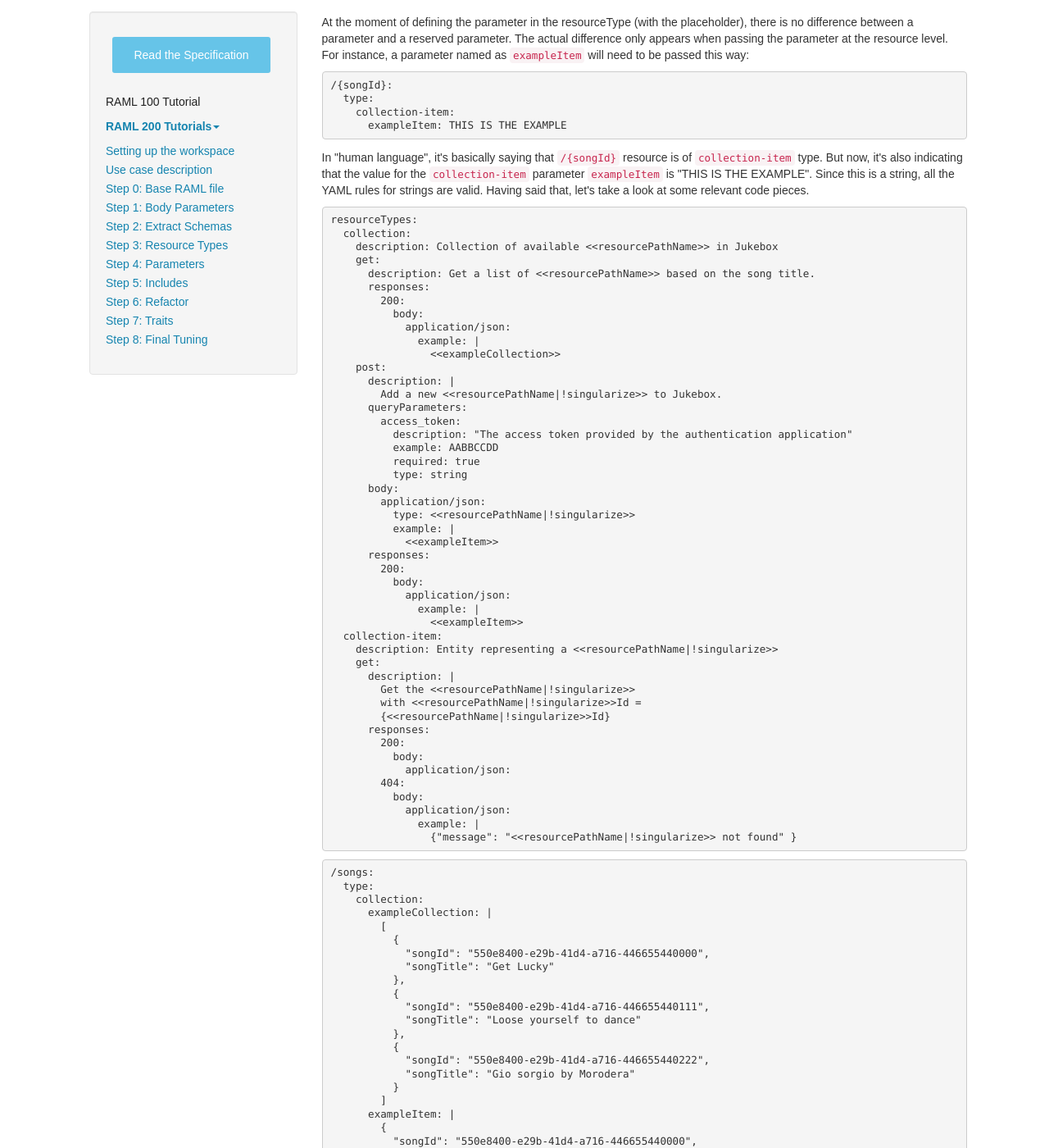
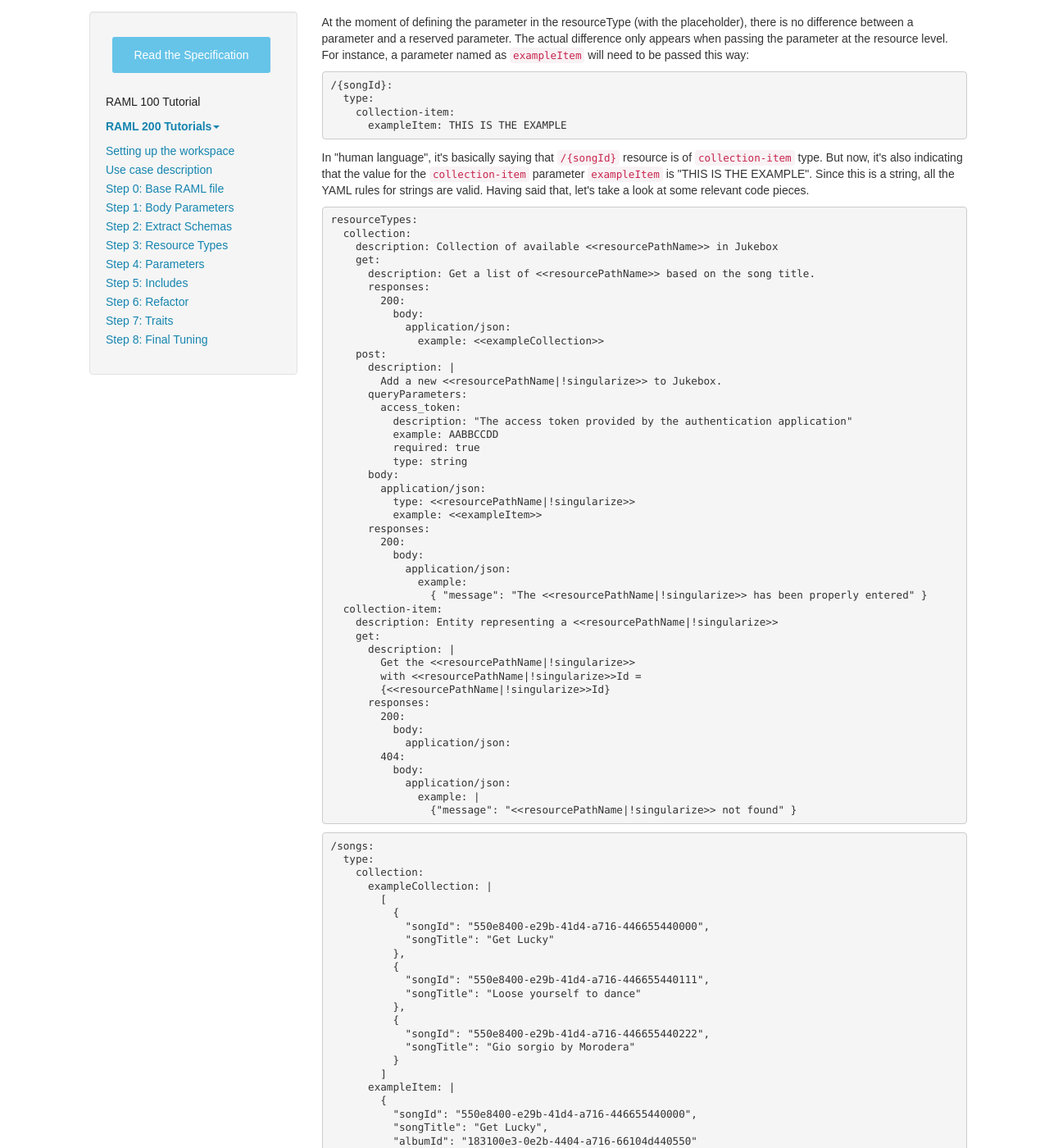
Before and after one commit to raml-org/raml-org, a Jekyll site: the page built from raml-200-tutorial.html, in a window 1280 px wide and 1400 px high, scrolled down 9192 px. Shown: the whole window at 82% size. Built offline with Jekyll 4.4.1, drawn with Linux system fonts in a browser that asks for light colours; nearby versions of some CDN libraries.

Commit message:
Same-line examples, showcase singularize

```diff
--- a/raml-200-tutorial.html
+++ b/raml-200-tutorial.html
@@ -453,8 +453,7 @@
         200:
           body:
             application/json:
-              example: |
-                &lt;&lt;exampleCollection&gt;&gt;
+              example: &lt;&lt;exampleCollection&gt;&gt;
     post:
       description: |
         Add a new &lt;&lt;resourcePathName|!singularize&gt;&gt; to Jukebox.
@@ -467,14 +466,13 @@
       body:
         application/json:
           type: &lt;&lt;resourcePathName|!singularize&gt;&gt;
-          example: |
-            &lt;&lt;exampleItem&gt;&gt;
+          example: &lt;&lt;exampleItem&gt;&gt;
       responses:
         200:
           body:
             application/json:
-              example: |
-                &lt;&lt;exampleItem&gt;&gt;
+              example:
+                { &quot;message&quot;: &quot;The &lt;&lt;resourcePathName|!singularize&gt;&gt; has been properly entered&quot; }
   collection-item:
     description: Entity representing a &lt;&lt;resourcePathName|!singularize&gt;&gt;
     get:
```
